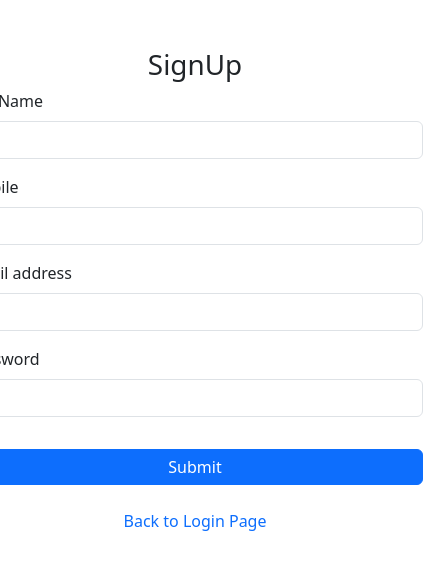
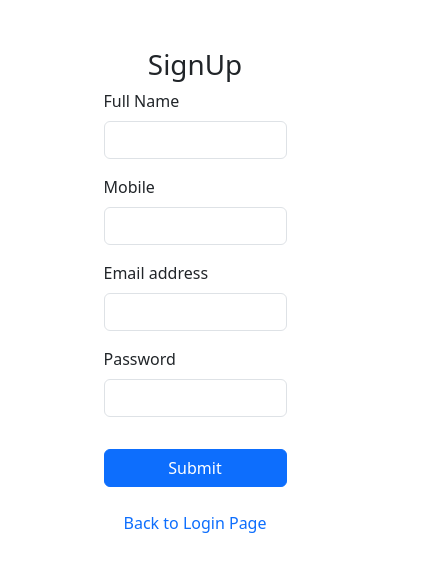
Before and after one commit to Emmanuel-Benjamin00/password-reset, a React (Vite) app: page /signup in a window 390 px wide. Shown: the top 572 px of the page, 423 px wide, since content can reach past the window. Built offline with nearby package versions, Linux system fonts and the light colour scheme; no server answers.

Commit message:
made responsiveness

```diff
--- a/package.json
+++ b/package.json
@@ -4,7 +4,7 @@
   "version": "0.0.0",
   "type": "module",
   "scripts": {
-    "dev": "vite",
+    "dev": "vite --host 192.168.1.7",
     "build": "vite build",
     "lint": "eslint . --ext js,jsx --report-unused-disable-directives --max-warnings 0",
     "preview": "vite preview"
--- a/src/Components/ForgetPassword.jsx
+++ b/src/Components/ForgetPassword.jsx
@@ -54,16 +54,12 @@ function ForgetPassword() {
     return (
         <>
             <div className='d-flex align-items-center justify-content-center flex-column' style={{ height: '100vh' }} >
-                {/* <div className='postman position-absolute top-0 end-0 m-5 p-3 col-sm-12 col-md-3 col-lg-3'>
-                    <a className="btn btn-warning col-12" href="https://documenter.getpostman.com/view/30441359/2s9YRCYCBV" target="blank" type="submit" id="button" >Postman Documentation</a>
-                    <p className='para'>Use Postman for <br /><span> 1. Creating User(To create a user)</span> <br /><span>2. List all users with their password(To check whether the password is changed).</span>. </p>
-                </div> */}
                 <h1 className='fs-2 mb-3 warning form-box'>Forgot Password</h1>
-                <form className='col-md-3 col-xxl-5 form-box'>
+                <form className='col-md-3 col-xxl-5 form-box mb-3'>
                     <div className="mb-3" id="formBasicEmail">
                         <label htmlFor="email" className='my-2 ms-1'>Email address</label>
                         <input type="email" className="form-control mb-2" id="email-input" placeholder="Enter email" onChange={(e) => setEmail(e.target.value)} />
-                        <small className="mt-5 " style={{ color: messageColor }}>{messagetext}</small>
+                        <small className="mt-5" style={{ color: messageColor }}>{messagetext}</small>
                     </div>
                     <button className="btn btn-primary" id="forgot-button" type="submit" style={{ width: '100%' }} onClick={(e) => validateEmail(e)} disabled={resetting}>{resettingWord}</button>
                 </form>
--- a/src/Components/Login.jsx
+++ b/src/Components/Login.jsx
@@ -27,10 +27,10 @@ function Login() {
 
 
     return <>
-        <Container className='login-form'>
+        <Container className='login-form-cont'>
             <div className='d-flex flex-column justify-content-center align-items-center'>
                 <h1>Login</h1>
-                <Form>
+                <Form className='login-form'>
                     <FormGroup className="mb-3">
                         <FormLabel>Email address</FormLabel>
                         <FormControl type="email" id="exampleInputEmail1" aria-describedby="emailHelp" onChange={(e) => setEmail(e.target.value)}/>
--- a/src/Components/ResetPassword.jsx
+++ b/src/Components/ResetPassword.jsx
@@ -79,10 +79,6 @@ function ResetPassword() {
 
   return (
     <>
-      {/* <div className='postman position-absolute top-0 end-0 m-5 p-3  col-sm-12 col-md-3 col-lg-3'>
-        <a className="btn btn-warning col-sm-12" href="https://documenter.getpostman.com/view/30441359/2s9YRCYCBV" target="blank" type="submit" id="button" >Postman Documentation</a>
-        <p className='para'>Use Postman for <br /><span> 1. Creating User(To create a user)</span> <br /><span>2. List all users with their password(To check whether the password is changed).</span> </p>
-      </div> */}
       <div className='d-flex align-items-center justify-content-center flex-column' style={{ height: '100vh' }} >
         <h1 className='fs-2 mb-3 form-box'>Reset Password</h1>
         <form className='col-md-3 col-xxl-5 form-box'>
--- a/src/Components/SignUp.jsx
+++ b/src/Components/SignUp.jsx
@@ -31,9 +31,9 @@ function SignUp() {
     let navigate = useNavigate()
     return <>
         <Container className='mt-5'>
-            <div className='d-flex flex-column justify-content-center align-items-center'>
+            <div className='d-flex flex-column justify-content-center align-items-center '>
                 <h1>SignUp</h1>
-                <Form>
+                <Form className='signup-form'>
                     <FormGroup className="mb-3">
                         <FormLabel>Full Name</FormLabel>
                         <FormControl type="text" id="exampleInputEmail1" aria-describedby="emailHelp" onChange={(e) => setName(e.target.value)}/>
--- a/src/index.css
+++ b/src/index.css
@@ -11,16 +11,24 @@
     }
   }
 
-  .login-form{
+  .login-form-cont{
     height: 100vh;
     padding: 15vh 27vw;
   }
 
+  .login-form{
+    width: 120%;
+  }
+
   .button-login{
-    padding: 0.3em 12.5em;
     margin: 1em 0;
+    width: 100% !important;
   }
 
   .pointer{
     cursor: pointer;
   }
+
+  .signup-form{
+    width: 50% !important;
+  }
```
